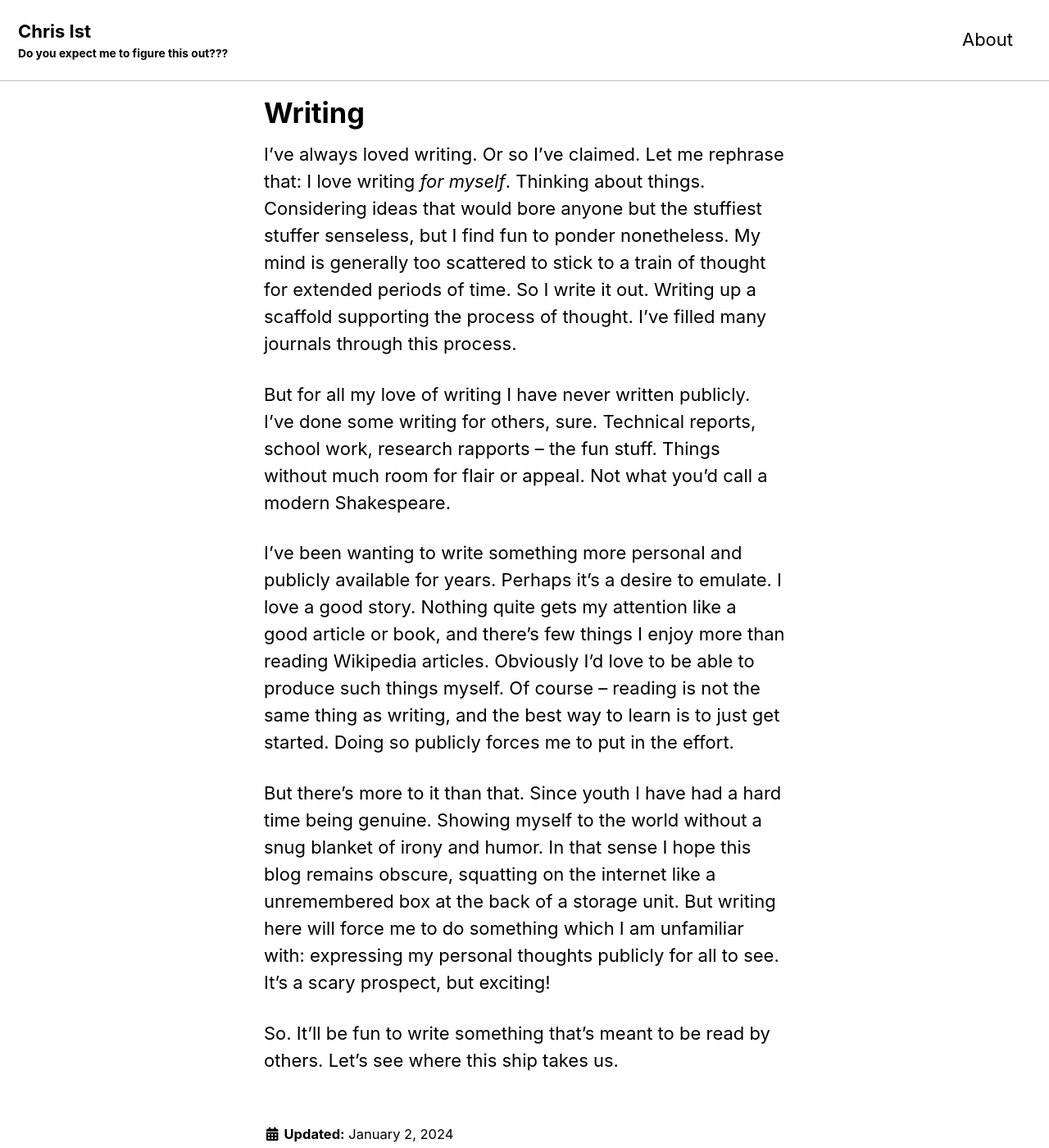
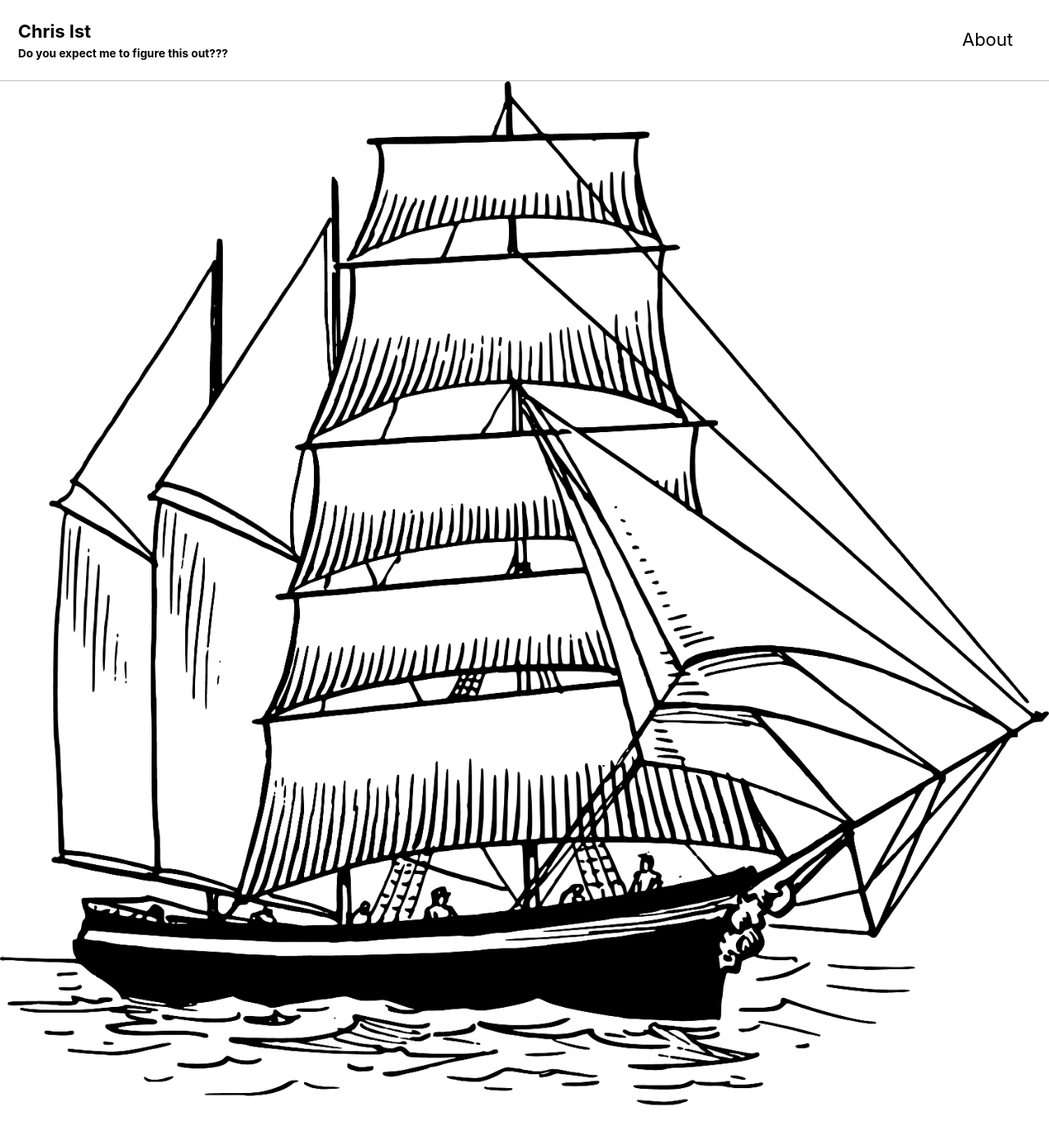
Before and after one commit to Jokip7/jokip7.github.io, a Jekyll site: the page built from _posts/2024-01-02-writing.md, in a window 1280 px wide and 1400 px high. Shown: the whole window at 82% size. Built offline with Jekyll 4.4.1, drawn with Linux system fonts in a browser that asks for light colours; cached includes are drawn as plain includes; some of the changed text lies outside the part shown.

Commit message:
Added header image and updated text

```diff
--- a/_posts/2024-01-02-writing.md
+++ b/_posts/2024-01-02-writing.md
@@ -1,17 +1,19 @@
 ---
 title: Writing
+header:
+    image: /assets/images/ship_vintage.png
 ---
 
-I've always loved writing. Or so I've claimed. Let me rephrase that: I love writing _for myself_. Thinking about things.
+I've always loved writing. Or so I've claimed. Let me rephrase that actually; I've always loved writing _for myself_. Thinking about things.
 Considering ideas that would bore anyone but the stuffiest stuffer senseless, but I find fun to ponder nonetheless.
 My mind is generally too scattered to stick to a train of thought for extended periods of time. So I write it out.
-Writing up a scaffold supporting the process of thought. I've filled many journals through this process.
+Writing up a scaffold supporting my thinking. I've filled many journals through this process.
 
-But for all my love of writing I have never written publicly. I've done some writing for others, sure.
-Technical reports, school work, research rapports -- the fun stuff. Things without much room for flair or appeal.
-Not what you'd call a modern Shakespeare.
+But for all my love of writing I have never written anything public. I've done some writing for others, sure.
+Technical reports, school work, research rapports -- fun stuff. Things without much room for flair or appeal.
+Not really a modern Shakespeare.
 
-I've been wanting to write something more personal and publicly available for years.
+I've been _wanting_ to write something more personal and public for years.
 Perhaps it's a desire to emulate. I love a good story.
 Nothing quite gets my attention like a good article or book, and there's few things I enjoy more than reading Wikipedia articles.
 Obviously I'd love to be able to produce such things myself.
```
Also changed, not shown: assets/images/ship_vintage.png (added).
